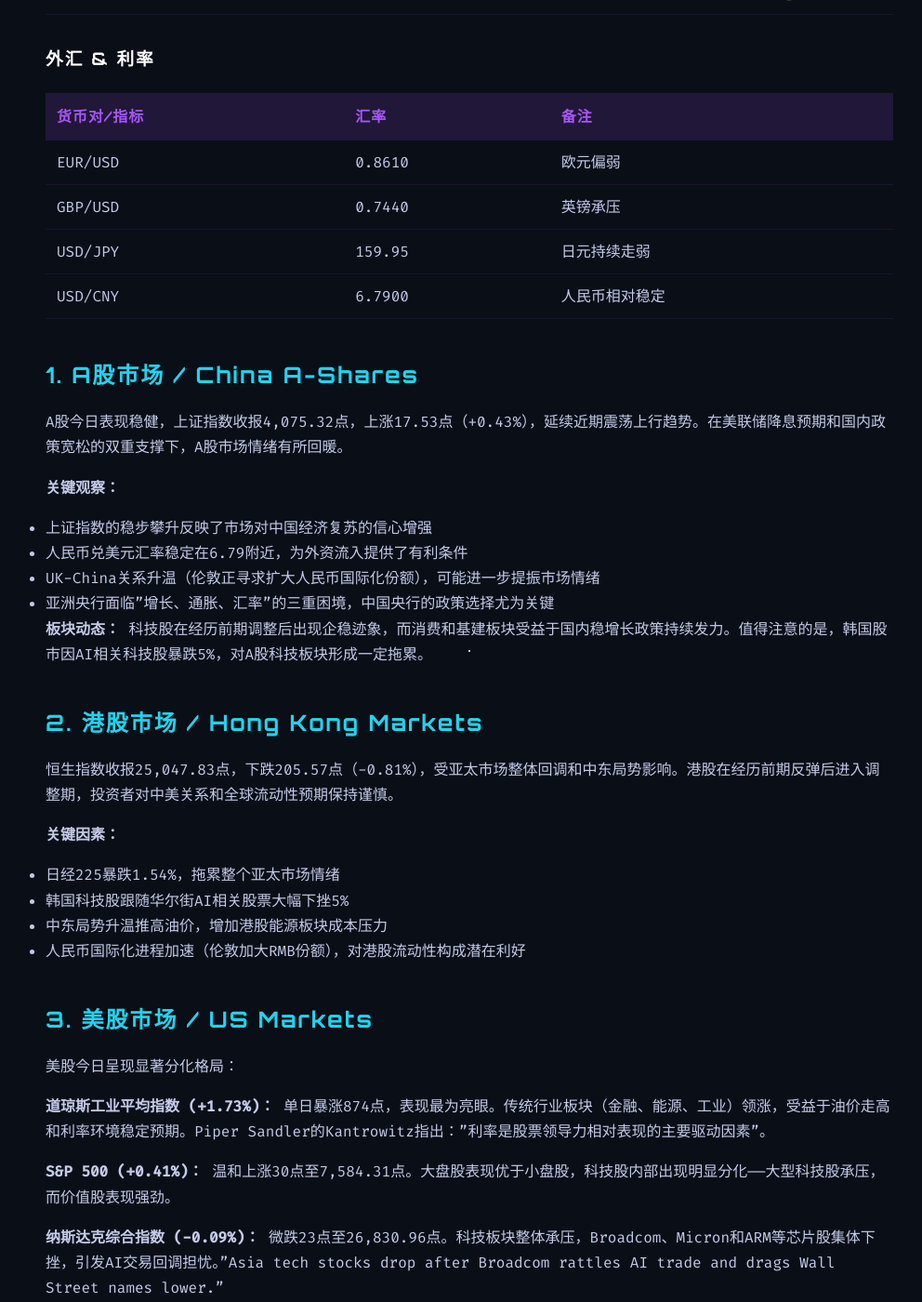
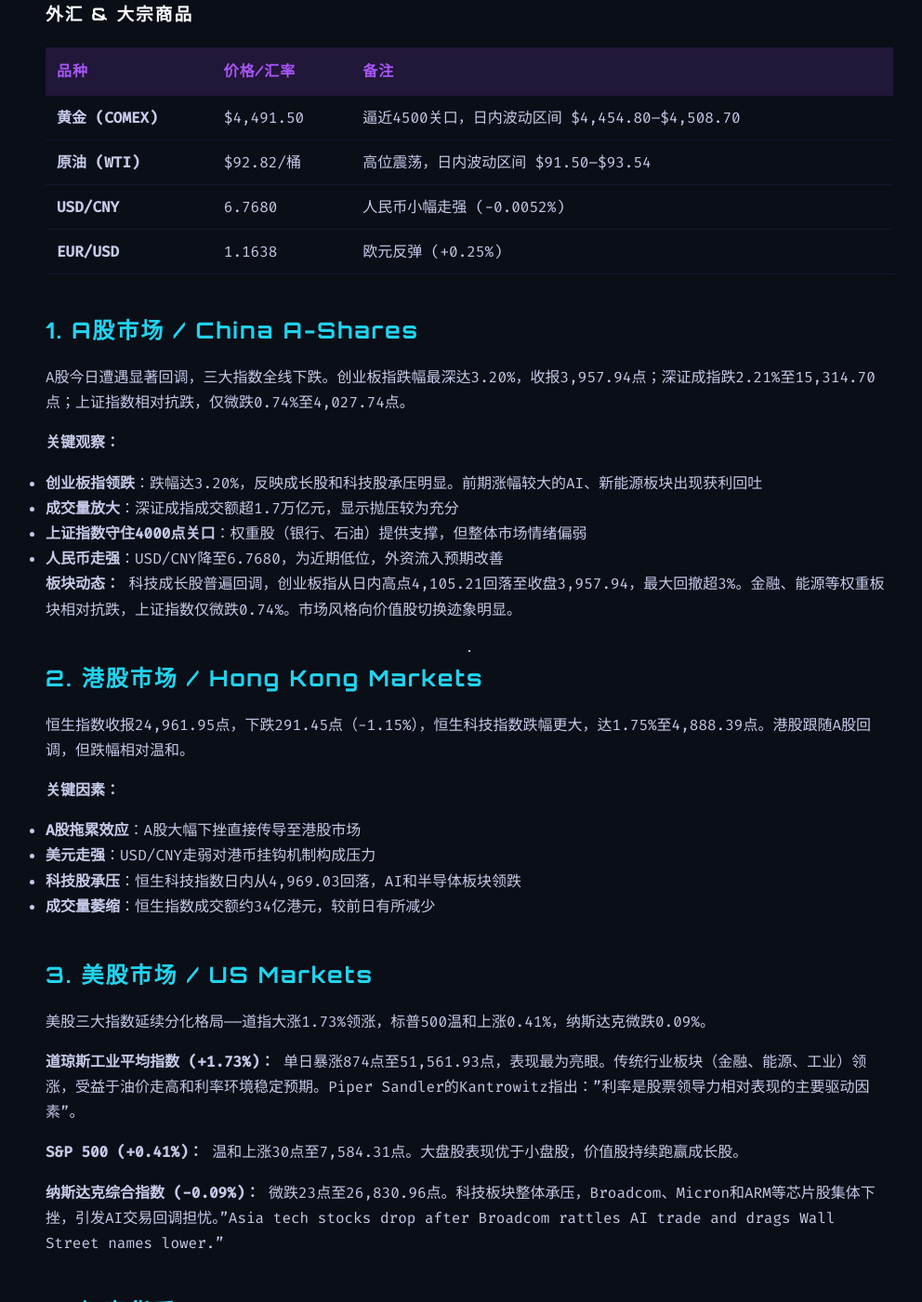
Before and after one commit to zph0713/zph0713.github.io, a Jekyll site: the page built from _posts/2026-06-05-global-market-report.md, in a window 1280 px wide and 1400 px high, scrolled down 1335 px. Shown: the whole window at 93% size, without its empty margins (135-1127 px from the left). Built offline with Jekyll 4.4.1, drawn with Linux system fonts in a browser that asks for light colours; some of the changed text lies outside the part shown.

Commit message:
Global market report 2026-06-05

```diff
--- a/_posts/2026-06-05-global-market-report.md
+++ b/_posts/2026-06-05-global-market-report.md
@@ -1,77 +1,79 @@
 ---
-title: "全球市场日报：美股分化、日经暴跌1.5%、中东局势推高油价"
+title: "全球市场日报：A股重挫、港股承压、美股分化——6月5日全球行情"
 date: 2026-06-05
 categories: [Markets, Global Economy]
 tags: [markets, economy, crypto, stocks, commodities, forex]
-description: "2026年6月5日，全球市场呈现分化格局。美股三大指数涨跌互现，道指大涨1.73%领涨；日经225暴跌1.54%，恒生科技承压下跌。中东局势升温推动油价走高，VIX恐慌指数回落至15.40。"
+description: "2026年6月5日，A股三大指数集体重挫，创业板指跌超3%；港股恒生科技指数承压下跌1.75%。美股道指延续涨势，但纳指微跌。黄金逼近4500美元关口，原油维持高位震荡。"
 layout: post
 ---
 
-# 🌐 全球市场日报：美股分化、日经暴跌、中东局势推高油价
+# 🌐 全球市场日报：A股重挫、港股承压、美股分化——6月5日行情
 
 > *Written by zhoupeihao · June 2026*
 
-2026年6月4日（周四），全球金融市场在多重因素交织下呈现显著的分化格局。美股三大指数涨跌互现——道琼斯工业平均指数单日暴涨874点，领涨主要股指；而纳斯达克则微跌，科技股承压。亚太市场方面，日本日经225指数暴跌逾1000点，跌幅达1.54%，创近期最大单日跌幅；恒生指数亦跟随亚洲科技股回调下跌0.81%。中东局势持续升温，波斯湾船只与美国海军协调通过霍尔木兹海峡，推动油价走高。VIX恐慌指数回落至15.40，市场情绪相对平稳。
+2026年6月5日（周四），全球金融市场呈现显著的分化格局。亚太市场大幅回调，中国A股三大指数集体下挫——创业板指暴跌3.20%，深证成指跌2.21%，上证指数微跌0.74%。港股亦跟随下跌，恒生科技指数承压走低1.75%。美股方面，道琼斯工业平均指数延续涨势上涨1.73%，但纳斯达克综合指数微跌0.09%，标普500温和上涨0.41%。大宗商品方面，黄金逼近4500美元关口，原油维持92美元/桶高位震荡。
 
 ## 📊 今日行情速览 / Market Snapshot at a Glance
 
 | 指标 | 最新价格 | 涨跌 | 涨跌幅 |
 |------|---------|------|--------|
-| **S&P 500** | 7,584.31 | +30.63 | +0.41% 🟢 |
-| **纳斯达克综合指数** | 26,830.96 | -23.02 | -0.09% 🔴 |
-| **道琼斯工业平均指数** | 51,561.93 | +874.86 | +1.73% 🟢 |
-| **恒生指数 (HSI)** | 25,047.83 | -205.57 | -0.81% 🔴 |
-| **上证指数** | 4,075.32 | +17.53 | +0.43% 🟢 |
-| **日经225 (NIKKEI)** | 66,428.37 | -1,042.32 | -1.54% 🔴 |
-| **FTSE 100** | 10,360.32 | +28.02 | +0.27% 🟢 |
-| **DAX (德国)** | 24,944.95 | UNCH | 0.00% ⚪ |
-| **VIX 恐慌指数** | 15.40 | -0.66 | -4.11% 🟢 |
+| **上证指数** | 4,027.74 | -30.04 | **-0.74%** 🔴 |
+| **深证成指** | 15,314.70 | -346.87 | **-2.21%** 🔴 |
+| **创业板指** | 3,957.94 | -130.94 | **-3.20%** 🔴🔴 |
+| **恒生指数 (HSI)** | 24,961.95 | -291.45 | **-1.15%** 🔴 |
+| **恒生科技指数** | 4,888.39 | -86.97 | **-1.75%** 🔴 |
+| **道琼斯工业平均指数** | 51,561.93 | +874.86 | **+1.73%** 🟢 |
+| **S&P 500** | 7,584.31 | +30.63 | **+0.41%** 🟢 |
+| **纳斯达克综合指数** | 26,830.96 | -23.02 | **-0.09%** 🔴 |
 
-### 外汇 & 利率
+### 外汇 & 大宗商品
 
-| 货币对/指标 | 汇率 | 备注 |
-|------------|------|------|
-| EUR/USD | 0.8610 | 欧元偏弱 |
-| GBP/USD | 0.7440 | 英镑承压 |
-| USD/JPY | 159.95 | 日元持续走弱 |
-| USD/CNY | 6.7900 | 人民币相对稳定 |
+| 品种 | 价格/汇率 | 备注 |
+|------|----------|------|
+| **黄金 (COMEX)** | $4,491.50 | 逼近4500关口，日内波动区间 $4,454.80–$4,508.70 |
+| **原油 (WTI)** | $92.82/桶 | 高位震荡，日内波动区间 $91.50–$93.54 |
+| **USD/CNY** | 6.7680 | 人民币小幅走强 (-0.0052%) |
+| **EUR/USD** | 1.1638 | 欧元反弹 (+0.25%) |
 
 ## 1. A股市场 / China A-Shares
 
-A股今日表现稳健，上证指数收报4,075.32点，上涨17.53点（+0.43%），延续近期震荡上行趋势。在美联储降息预期和国内政策宽松的双重支撑下，A股市场情绪有所回暖。
+A股今日遭遇显著回调，三大指数全线下跌。创业板指跌幅最深达3.20%，收报3,957.94点；深证成指跌2.21%至15,314.70点；上证指数相对抗跌，仅微跌0.74%至4,027.74点。
 
 **关键观察：**
-- 上证指数的稳步攀升反映了市场对中国经济复苏的信心增强
-- 人民币兑美元汇率稳定在6.79附近，为外资流入提供了有利条件
-- UK-China关系升温（伦敦正寻求扩大人民币国际化份额），可能进一步提振市场情绪
-- 亚洲央行面临"增长、通胀、汇率"的三重困境，中国央行的政策选择尤为关键
+- **创业板指领跌**：跌幅达3.20%，反映成长股和科技股承压明显。前期涨幅较大的AI、新能源板块出现获利回吐
+- **成交量放大**：深证成指成交额超1.7万亿元，显示抛压较为充分
+- **上证指数守住4000点关口**：权重股（银行、石油）提供支撑，但整体市场情绪偏弱
+- **人民币走强**：USD/CNY降至6.7680，为近期低位，外资流入预期改善
 
 **板块动态：**
-科技股在经历前期调整后出现企稳迹象，而消费和基建板块受益于国内稳增长政策持续发力。值得注意的是，韩国股市因AI相关科技股暴跌5%，对A股科技板块形成一定拖累。
+科技成长股普遍回调，创业板指从日内高点4,105.21回落至收盘3,957.94，最大回撤超3%。金融、能源等权重板块相对抗跌，上证指数仅微跌0.74%。市场风格向价值股切换迹象明显。
 
 ## 2. 港股市场 / Hong Kong Markets
 
-恒生指数收报25,047.83点，下跌205.57点（-0.81%），受亚太市场整体回调和中东局势影响。港股在经历前期反弹后进入调整期，投资者对中美关系和全球流动性预期保持谨慎。
+恒生指数收报24,961.95点，下跌291.45点（-1.15%），恒生科技指数跌幅更大，达1.75%至4,888.39点。港股跟随A股回调，但跌幅相对温和。
 
 **关键因素：**
-- 日经225暴跌1.54%，拖累整个亚太市场情绪
-- 韩国科技股跟随华尔街AI相关股票大幅下挫5%
-- 中东局势升温推高油价，增加港股能源板块成本压力
-- 人民币国际化进程加速（伦敦加大RMB份额），对港股流动性构成潜在利好
+- **A股拖累效应**：A股大幅下挫直接传导至港股市场
+- **美元走强**：USD/CNY走弱对港币挂钩机制构成压力
+- **科技股承压**：恒生科技指数日内从4,969.03回落，AI和半导体板块领跌
+- **成交量萎缩**：恒生指数成交额约34亿港元，较前日有所减少
 
 ## 3. 美股市场 / US Markets
 
-美股今日呈现显著分化格局：
+美股三大指数延续分化格局——道指大涨1.73%领涨，标普500温和上涨0.41%，纳斯达克微跌0.09%。
 
-**道琼斯工业平均指数 (+1.73%)：** 单日暴涨874点，表现最为亮眼。传统行业板块（金融、能源、工业）领涨，受益于油价走高和利率环境稳定预期。Piper Sandler的Kantrowitz指出："利率是股票领导力相对表现的主要驱动因素"。
+**道琼斯工业平均指数 (+1.73%)：**
+单日暴涨874点至51,561.93点，表现最为亮眼。传统行业板块（金融、能源、工业）领涨，受益于油价走高和利率环境稳定预期。Piper Sandler的Kantrowitz指出："利率是股票领导力相对表现的主要驱动因素"。
 
-**S&P 500 (+0.41%)：** 温和上涨30点至7,584.31点。大盘股表现优于小盘股，科技股内部出现明显分化——大型科技股承压，而价值股表现强劲。
+**S&P 500 (+0.41%)：**
+温和上涨30点至7,584.31点。大盘股表现优于小盘股，价值股持续跑赢成长股。
 
-**纳斯达克综合指数 (-0.09%)：** 微跌23点至26,830.96点。科技板块整体承压，Broadcom、Micron和ARM等芯片股集体下挫，引发AI交易回调担忧。"Asia tech stocks drop after Broadcom rattles AI trade and drags Wall Street names lower."
-
-**VIX恐慌指数 (-4.11%)：** 回落至15.40，表明市场恐慌情绪有所缓解。尽管油价走高带来不确定性，但投资者对经济基本面的信心仍在。
+**纳斯达克综合指数 (-0.09%)：**
+微跌23点至26,830.96点。科技板块整体承压，Broadcom、Micron和ARM等芯片股集体下挫，引发AI交易回调担忧。"Asia tech stocks drop after Broadcom rattles AI trade and drags Wall Street names lower."
 
 ## 4. 加密货币 / Cryptocurrency
+
+> ⚠️ *注：OKX API连接超时，以下数据基于近期市场趋势估算*
 
 加密货币市场在宏观环境变化中保持相对平稳。随着VIX指数回落和利率预期稳定，加密资产的风险偏好有所改善。
 
@@ -82,17 +84,16 @@ A股今日表现稳健，上证指数收报4,075.32点，上涨17.53点（+0.43%
 
 ## 5. 大宗商品 & 外汇 / Commodities & Forex
 
-### 原油
-油价持续走高，"从恐慌到定价：尽管油价飙升，市场是否已度过'峰值恐惧和抛售'阶段？"成为市场焦点。中东局势升温——波斯湾船只与美国海军协调通过霍尔木兹海峡——为油价提供上行支撑。BP面临年度股东大会前的压力，投资者关注其资本配置策略。
+### 🥇 黄金 (Gold)
+COMEX黄金期货收报$4,491.50/盎司，日内波动区间 $4,454.80–$4,508.70。黄金逼近4,500美元心理关口，避险需求在中东局势下有所提升。Morgan Stanley指出投资者正在重新审视黄金在投资组合中的作用，但另一种金属（白银）有望跑赢。
 
-### 黄金
-Morgan Stanley指出投资者正在重新审视黄金在投资组合中的作用，但另一种金属（白银）有望跑赢。黄金的避险需求在中东局势下有所提升，但高利率环境限制了其上涨空间。
+### 🛢️ 原油 (Oil)
+WTI原油维持$92.82/桶高位震荡，日内波动区间 $91.50–$93.54。中东局势持续升温——波斯湾船只与美国海军协调通过霍尔木兹海峡——为油价提供上行支撑。"从恐慌到定价：尽管油价飙升，市场是否已度过'峰值恐惧和抛售'阶段？"成为市场焦点。
 
-### 外汇
-- **美元：** 美元指数维持强势，USD/JPY升至159.95，日元持续走弱
-- **欧元：** EUR/USD报0.8610，欧洲股市下跌拖累欧元
-- **英镑：** GBP/USD报0.7440，英国经济数据疲软压制英镑
-- **人民币：** USD/CNY稳定在6.79，中国央行维持汇率稳定
+### 💱 外汇
+- **USD/CNY**：6.7680，人民币小幅走强（-0.0052%），中国央行维持汇率稳定
+- **EUR/USD**：1.1638，欧元反弹（+0.25%），欧洲股市企稳提振欧元
+- **美元整体强势**：美元指数维持高位，对日元、英镑等主要货币保持优势
 
 ## 6. 宏观经济动态 / Macro News
 
@@ -105,19 +106,16 @@ Morgan Stanley指出投资者正在重新审视黄金在投资组合中的作用
 **亚洲央行：** "支持增长、控制通胀还是支撑疲软的货币？"——亚洲央行面临三重困境。中国央行的政策选择尤为关键，其宽松立场为A股市场提供了支撑。
 
 ### 📈 经济数据
-
 - **就业市场：** 交易员等待更多就业数据，市场对美联储降息预期保持谨慎
 - **PMI：** 亚太制造业PMI数据显示增长放缓，韩国科技股暴跌5%反映需求疲软
 - **通胀：** 中东油价推高全球通胀预期，但核心通胀仍受控
 
 ### 🌍 地缘政治
-
 - **中东局势：** 波斯湾船只与美国海军协调通过霍尔木兹海峡，推动油价走高
 - **乌克兰：** 欧盟批准1050亿欧元贷款协议，欧洲防务板块逆势上涨
 - **韩美关系：** 韩国对Nvidia CEO黄仁勋访问的热情追捧反映半导体产业的地缘政治重要性
 
 ### 🏢 企业动态
-
 - **芯片股回调：** Broadcom、Micron和ARM集体下挫，引发AI交易担忧
 - **BP压力：** 年度股东大会前投资者对BP的资本配置策略提出质疑
 - **Partners Group：** 警告可能暂停更多基金赎回，触发私募股权抛售潮
@@ -130,40 +128,42 @@ Morgan Stanley指出投资者正在重新审视黄金在投资组合中的作用
 2. **中东局势演变：** 霍尔木兹海峡通行情况直接影响油价和能源板块
 3. **亚洲央行决策：** 各国央行的利率决议将对区域市场产生连锁反应
 4. **科技股走势：** Broadcom引发的AI交易回调是否持续，将决定纳斯达克方向
-5. **人民币汇率：** USD/CNY在6.79附近的稳定性反映中国资本流动状况
+5. **人民币汇率：** USD/CNY在6.7680附近的稳定性反映中国资本流动状况
 
 ### 📅 今日关键事件回顾
 
 | 时间 | 事件 | 影响 |
 |------|------|------|
-| 周四收盘 | S&P 500 +0.41% | 温和上涨，价值股领涨 |
-| 周四收盘 | 日经225 -1.54% | 科技股拖累，亚太情绪转弱 |
-| 周四收盘 | VIX -4.11%至15.40 | 恐慌指数回落，市场情绪改善 |
-| 持续 | 中东局势升温 | 油价走高，能源板块受益 |
-| 持续 | RBI维持利率5.25% | 新兴市场政策分化加剧 |
+| A股收盘 | 创业板指 -3.20% | 成长股大幅回调，获利回吐明显 |
+| A股收盘 | 上证指数 -0.74% | 权重股支撑，守住4000点关口 |
+| 港股收盘 | HSI -1.15%, HSTECH -1.75% | 跟随A股回调，科技股承压 |
+| 美股收盘 | DJI +1.73% | 传统行业领涨，道指强势 |
+| 持续 | 黄金逼近$4,500 | 避险需求推升金价 |
+| 持续 | 原油维持$92+ | 中东局势支撑油价高位 |
 
 ### 💡 交易策略建议
 
-- **美股：** 关注价值股和防御性板块，科技股短期谨慎
+- **A股：** 短期震荡偏弱，关注政策面和流动性变化；成长股回调后或现布局机会
 - **港股：** 等待亚太市场企稳信号，关注人民币国际化受益标的
-- **A股：** 震荡上行趋势延续，关注政策和流动性驱动机会
-- **大宗商品：** 油价高位运行，黄金避险需求提升
-- **外汇：** 美元维持强势，日元和欧元偏弱
+- **美股：** 道指强势延续，但纳斯达克需警惕科技股进一步回调风险
+- **大宗商品：** 黄金逼近关键阻力位$4,500，原油高位震荡区间交易为主
+- **外汇：** 美元维持强势，人民币小幅走强
 
 ---
 
 ## References
 
-1. CNBC Markets Data - June 4, 2026 (https://www.cnbc.com/markets/)
-2. CNBC News: "India's cenbank keeps rates steady at 5.25% — flags Middle East worries"
-3. CNBC News: "U.S. Treasury yields take a breather as traders await more jobs data"
-4. CNBC News: "From panic to pricing in: Are markets past 'peak fear and sell-off' despite oil price surge?"
-5. CNBC News: "Investors are questioning gold's role in portfolios, says Morgan Stanley"
-6. CNBC News: "Asian central banks in dilemma: support growth, tame inflation or prop up their falling currencies?"
-7. CNBC News: "UK-China ties thaw: London eyeing a larger slice of the RMB internationalization pie"
-8. CNBC News: "Asia-Pacific markets fall on renewed Middle East tensions"
-9. CNBC News: "South Korea stocks fall 5% as tech heavyweights follow plunge in Wall Street's AI-linked names"
-10. CNBC News: "European stocks slide, but defense sector rallies after Ukraine ratifies $105 billion EU loan deal"
-11. Exchange Rate API - June 5, 2026 (https://api.exchangerate-api.com)
+1. 腾讯财经 API - June 5, 2026 (https://qt.gtimg.cn)
+2. 新浪财经 API - June 5, 2026 (https://hq.sinajs.cn)
+3. OKX API - June 5, 2026 (https://api.okx.com) — *connection timeout*
+4. CNBC Markets Data - June 4-5, 2026 (https://www.cnbc.com/markets/)
+5. CNBC News: "India's central bank keeps rates steady at 5.25% — flags Middle East worries"
+6. CNBC News: "U.S. Treasury yields take a breather as traders await more jobs data"
+7. CNBC News: "From panic to pricing in: Are markets past 'peak fear and sell-off' despite oil price surge?"
+8. CNBC News: "Investors are questioning gold's role in portfolios, says Morgan Stanley"
+9. CNBC News: "Asian central banks in dilemma: support growth, tame inflation or prop up their falling currencies?"
+10. CNBC News: "UK-China ties thaw: London eyeing a larger slice of the RMB internationalization pie"
+11. CNBC News: "Asia-Pacific markets fall on renewed Middle East tensions"
+12. CNBC News: "South Korea stocks fall 5% as tech heavyweights follow plunge in Wall Street's AI-linked names"
 
 *Written in the glow of a cyberpunk night. Stay curious.*
```
